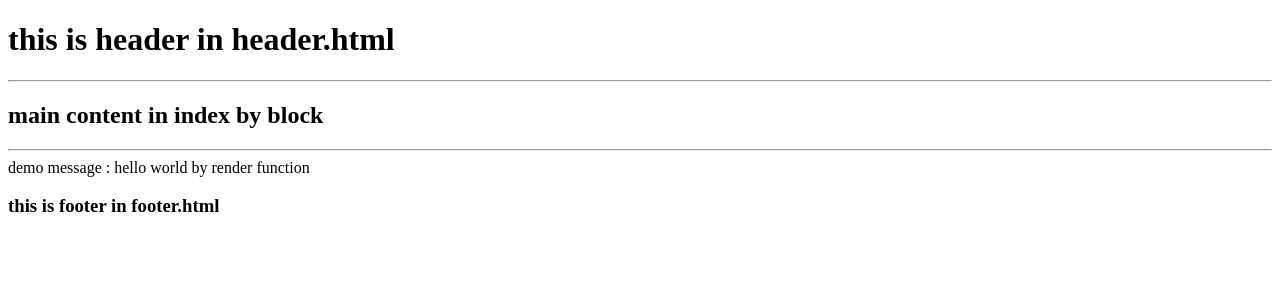
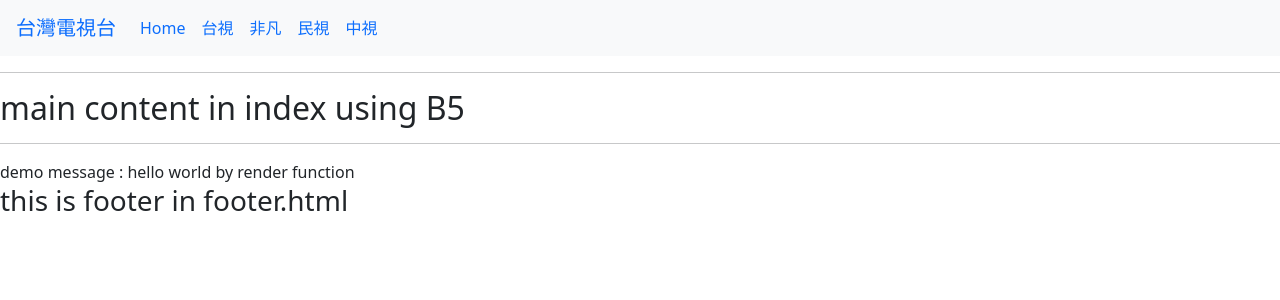
Before and after one commit to jacktea88/406django, a Django app: page / in a window 1280 px wide. Shown: the top 300 px of the page. Run offline with Django 5.2, Linux system fonts and the light colour scheme; some libraries are stand-ins or nearby versions.

Commit message:
運用共用模板機制，建立台灣及英語電視播放頁面

```diff
--- a/ch06/templates/mysite/views.py
+++ b/ch06/templates/mysite/views.py
@@ -4,3 +4,23 @@ from django.shortcuts import render
 def index(request):
     msg = 'hello world by render function'
     return render(request, 'index.html', {'msg': msg})
+
+def twtv(request, tv_id=0):
+    print('tv_id:', tv_id)
+    tv_list = [{'name':'公視', 'tvcode':'4RoJ8pxQWTk'},
+        {'name':'非凡', 'tvcode':'pDvz-qnGhWI'},
+        {'name':'民視', 'tvcode':'ylYJSBUgaMA'},
+        {'name':'中視', 'tvcode':'TCnaIE_SAtM'},]
+    tv = tv_list[tv_id]
+
+    return render(request, 'twtv.html', locals())
+
+def engtv(request, tv_id=0):
+    print('tv_id:', tv_id)
+    tv_list = [{'name':'Discovery', 'tvcode':'4RoJ8pxQWTk'},
+        {'name':'Discovery', 'tvcode':'pDvz-qnGhWI'},
+        {'name':'Discovery', 'tvcode':'ylYJSBUgaMA'},
+        {'name':'Discovery', 'tvcode':'TCnaIE_SAtM'},]
+    tv = tv_list[tv_id]
+
+    return render(request, 'engtv.html', locals())
--- /dev/null
+++ b/ch06/templates/templates/base_tv.html
@@ -0,0 +1,25 @@
+<!DOCTYPE html>
+<html lang="en">
+<head>
+  <meta charset="UTF-8">
+  <meta name="viewport" content="width=device-width, initial-scale=1.0">
+
+  {% block title %}{% endblock title %}
+
+  <link rel="stylesheet" href="https://stackpath.bootstrapcdn.com/bootstrap/5.0.0-alpha1/css/bootstrap.min.css" integrity="sha384-r4NyP46KrjDleawBgD5tp8Y7UzmLA05oM1iAEQ17CSuDqnUK2+k9luXQOfXJCJ4I" crossorigin="anonymous">
+  <script src="https://cdn.jsdelivr.net/npm/popper.js@1.16.0/dist/umd/popper.min.js" integrity="sha384-Q6E9RHvbIyZFJoft+2mJbHaEWldlvI9IOYy5n3zV9zzTtmI3UksdQRVvoxMfooAo" crossorigin="anonymous"></script>
+  <script src="https://stackpath.bootstrapcdn.com/bootstrap/5.0.0-alpha1/js/bootstrap.min.js" integrity="sha384-oesi62hOLfzrys4LxRF63OJCXdXDipiYWBnvTl9Y9/TRlw5xlKIEHpNyvvDShgf/" crossorigin="anonymous"></script>
+</head>
+<body>
+    {% block header %}
+        {% include "header_tw.html" %} <!-- 預設直接引用header_tw.html 或是由外部修改成其他header.html -->
+    {% endblock header %}
+    {% comment %} {% include "header.html" %} {% endcomment %}
+
+    {% block content %}
+    {% endblock content %}
+
+    {% include "footer.html" %}
+
+</body>
+</html>
--- /dev/null
+++ b/ch06/templates/templates/header_tw.html
@@ -0,0 +1,20 @@
+    <nav class="navbar navbar-expand-sm navbar-primary bg-light">
+        <div class="container-fluid">
+            <a class="navbar-brand" href="#">台灣電視台</a>
+            <button class="navbar-toggler" type="button" data-toggle="collapse" data-target="#navbarID"
+                aria-controls="navbarID" aria-expanded="false" aria-label="Toggle navigation">
+                <span class="navbar-toggler-icon"></span>
+            </button>
+            <div class="collapse navbar-collapse" id="navbarID">
+                <div class="navbar-nav">
+                    <a class="nav-link active" aria-current="page" href="#">Home</a>
+                    <a class="nav-link" href="{% url "twtv-url" 0 %}">台視</a>
+                    <a class="nav-link" href="{% url "twtv-url" 1 %}">非凡</a>
+                    <a class="nav-link" href="{% url "twtv-url" 2 %}">民視</a>
+                    <a class="nav-link" href="{% url "twtv-url" 3 %}">中視</a>
+
+
+                </div>
+            </div>
+        </div>
+    </nav>
--- a/ch06/templates/templates/index.html
+++ b/ch06/templates/templates/index.html
@@ -1,7 +1,7 @@
-{% extends "base.html" %}
+{% extends "base_tv.html" %}
 {% block content %}
 <hr>
-<h2>main content in index by block</h2>
+<h2>main content in index using B5</h2>
 <hr>
 demo message : {{ msg }}
 {% endblock content %}
--- a/ch06/templates/templates/urls.py
+++ b/ch06/templates/templates/urls.py
@@ -21,4 +21,8 @@ from mysite import views
 urlpatterns = [
     path('admin/', admin.site.urls),
     path('', views.index, name='index'),
+    path('twtv/', views.twtv, name='twtv'),
+    path('twtv/<int:tv_id>', views.twtv, name='twtv-url'),
+    path('engtv/', views.engtv, name='engtv'),
+    path('engtv/<int:tv_id>', views.engtv, name='engtv-url'),
 ]
```
Also changed, not shown: ch06/templates/templates/engtv.html (added, +18 -0 lines), ch06/templates/templates/header_eng.html (added, +20 -0 lines), ch06/templates/templates/twtv.html (added, +20 -0 lines), 1 other file.
